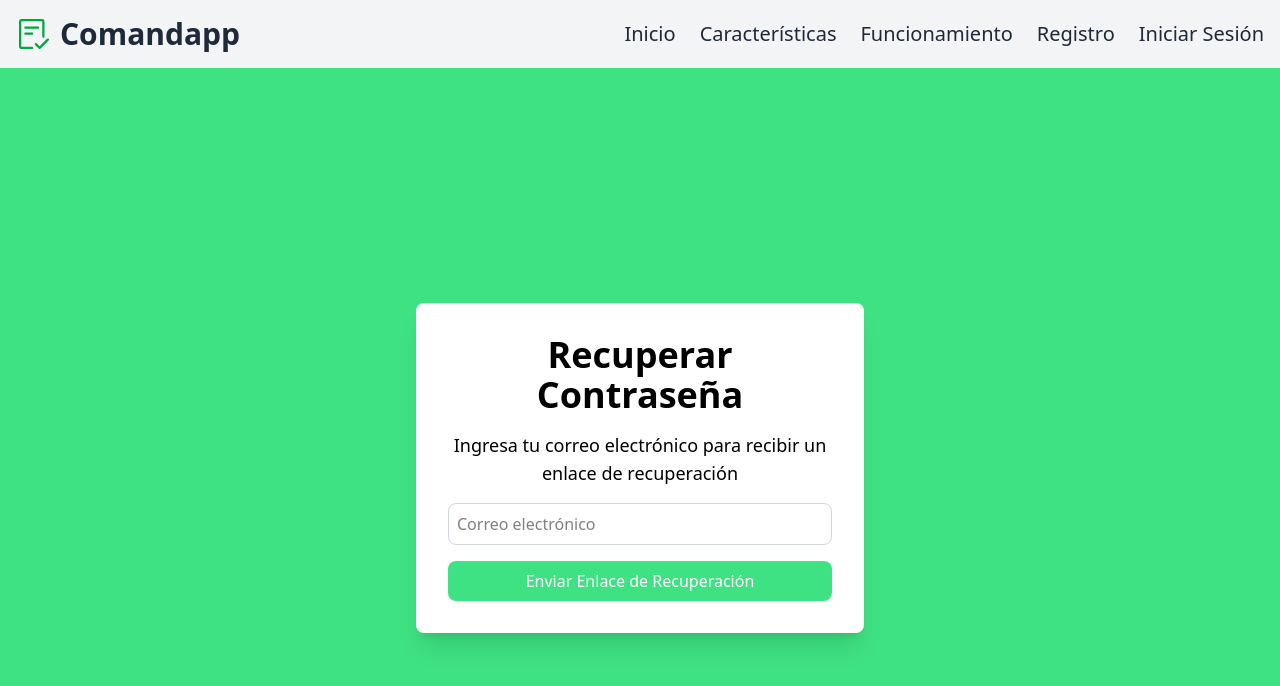
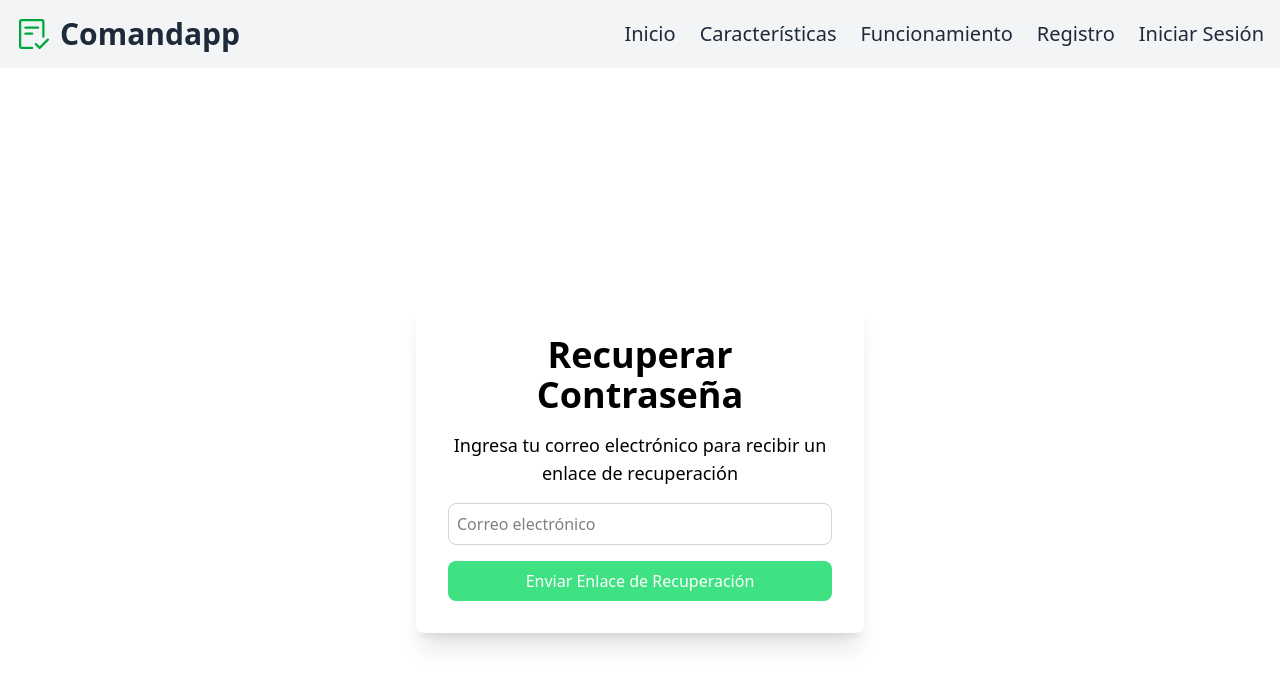
Before and after one commit to wapifoodmx-ctrl/WapifoodFront, a Next.js app: page /resetLink in a window 1280 px wide. Shown: the top 686 px of the page. Built offline with nearby package versions, Linux system fonts and the light colour scheme.

Commit message:
feat: se eliminó el use efect XD no jaló como esperaba jajaja

```diff
--- a/pages/login.js
+++ b/pages/login.js
@@ -1,11 +1,8 @@
 import Header from "@/components/Header";
 import LoginForm from "@/loginComponents/loginForm";
-import { useEffect } from "react";
+
 
 export default function Login() {
-  useEffect(() => {
-    location.reload();
-  }, []);
 
   return (
     <>
--- a/recuperacionComponents/recuperacionLink.jsx
+++ b/recuperacionComponents/recuperacionLink.jsx
@@ -29,7 +29,7 @@
         <>
             <Header />
 
-            <div className="flex justify-center items-center min-h-screen bg-[#3fe283] ">
+            <div className="flex justify-center items-center min-h-screen  ">
                 <div className="bg-white p-8 rounded-lg shadow-xl w-full max-w-md">
                     <h2 className="text-4xl text-center font-bold text-black">
                         Recuperar Contraseña
```
